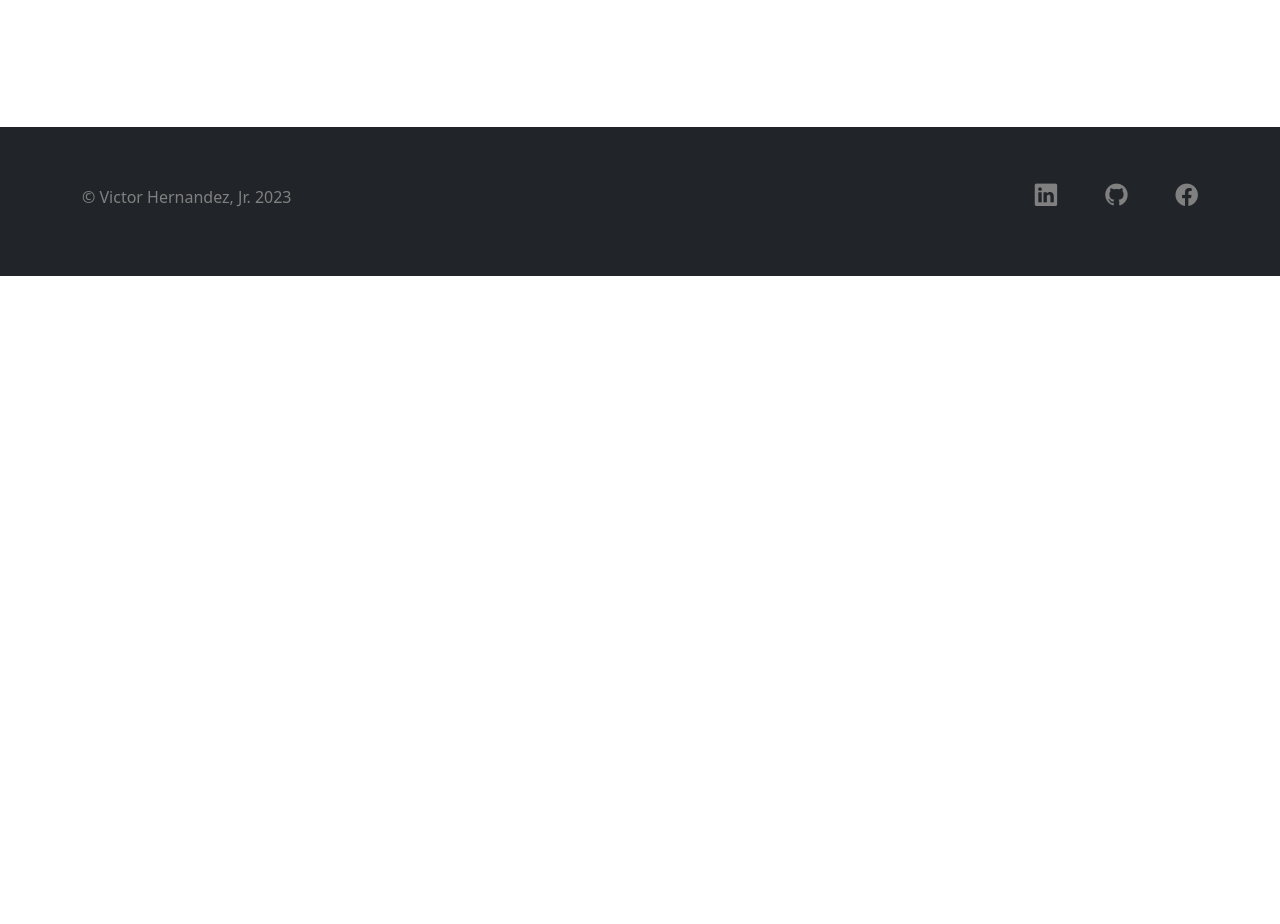
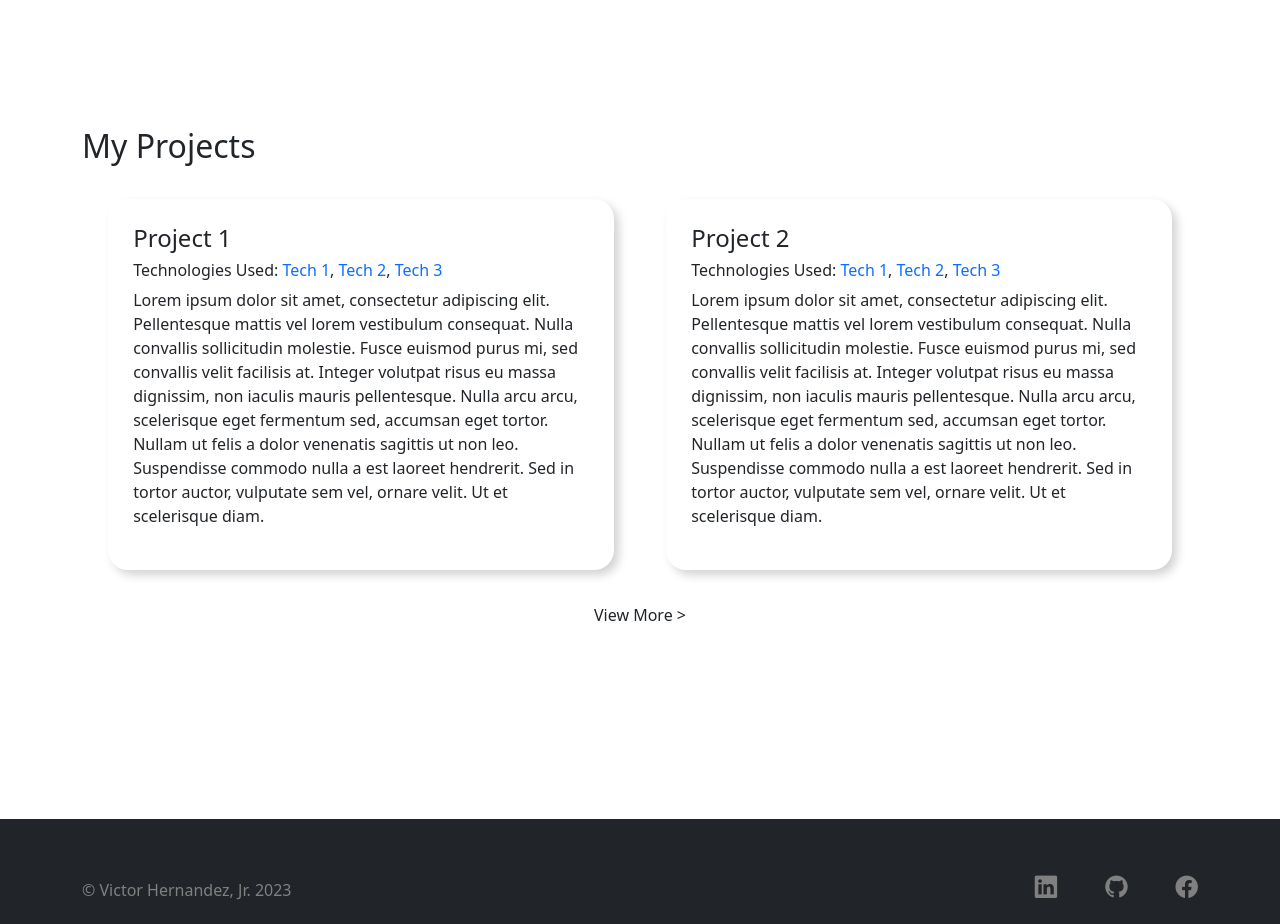
Before and after one commit to vichdz97/Website, an Angular app: page /home in a window 1280 px wide. Shown: the part 1980-2904 px from the top of the page. Before the commit the page ends 2256 px from the top, so only its background shows below. Built offline with nearby package versions, Linux system fonts and the light colour scheme.

Commit message:
added projects template to home page

```diff
--- a/src/app/home/home.component.css
+++ b/src/app/home/home.component.css
@@ -41,3 +41,32 @@ figure img:hover {
     transform: translateY(-5%);
     transition: 0.5s;
 }
+
+.projects {
+    margin-bottom: 15vw;
+}
+
+.box {
+    min-width: 500px;
+    max-width: 960px;
+    border-radius: 20px;
+    box-shadow: 5px 5px 10px lightgray;
+    margin: 2vw;
+    padding: 2vw;
+    transition: 0.5s;
+}
+
+.box:hover {
+    box-shadow: 10px 10px 20px lightgray;
+    transition: 0.5s;
+}
+
+.view-more {
+    transition: 0.3s;
+}
+
+.view-more:hover {
+    cursor: pointer;
+    color: gray;
+    transition: 0.3s;
+}
--- a/src/app/home/home.component.html
+++ b/src/app/home/home.component.html
@@ -51,4 +51,55 @@
             </div>
         </div>
     </div>
+
+    <div class="projects">
+        <h2>My Projects</h2>
+        <div class="container">
+            <div class="row">
+                <div class="col box">
+                    <h4>Project 1</h4>
+                    <h6>
+                        Technologies Used:
+                        <span class="text-primary">Tech 1</span>,
+                        <span class="text-primary">Tech 2</span>,
+                        <span class="text-primary">Tech 3</span>
+                    </h6>
+                    <p>
+                        Lorem ipsum dolor sit amet, consectetur adipiscing elit.
+                        Pellentesque mattis vel lorem vestibulum consequat.
+                        Nulla convallis sollicitudin molestie.
+                        Fusce euismod purus mi, sed convallis velit facilisis at.
+                        Integer volutpat risus eu massa dignissim, non iaculis mauris
+                        pellentesque. Nulla arcu arcu, scelerisque eget fermentum sed,
+                        accumsan eget tortor. Nullam ut felis a dolor venenatis sagittis
+                        ut non leo. Suspendisse commodo nulla a est laoreet hendrerit.
+                        Sed in tortor auctor, vulputate sem vel, ornare velit.
+                        Ut et scelerisque diam.
+                    </p>
+                </div>
+                <div class="col box">
+                    <h4>Project 2</h4>
+                    <h6>
+                        Technologies Used:
+                        <span class="text-primary">Tech 1</span>,
+                        <span class="text-primary">Tech 2</span>,
+                        <span class="text-primary">Tech 3</span>
+                    </h6>
+                    <p>
+                        Lorem ipsum dolor sit amet, consectetur adipiscing elit.
+                        Pellentesque mattis vel lorem vestibulum consequat.
+                        Nulla convallis sollicitudin molestie.
+                        Fusce euismod purus mi, sed convallis velit facilisis at.
+                        Integer volutpat risus eu massa dignissim, non iaculis mauris
+                        pellentesque. Nulla arcu arcu, scelerisque eget fermentum sed,
+                        accumsan eget tortor. Nullam ut felis a dolor venenatis sagittis
+                        ut non leo. Suspendisse commodo nulla a est laoreet hendrerit.
+                        Sed in tortor auctor, vulputate sem vel, ornare velit.
+                        Ut et scelerisque diam.
+                    </p>
+                </div>
+            </div>
+        </div>
+        <p class="view-more text-center mt-2" routerLink="/projects">View More ></p>
+    </div>
 </div>
```
